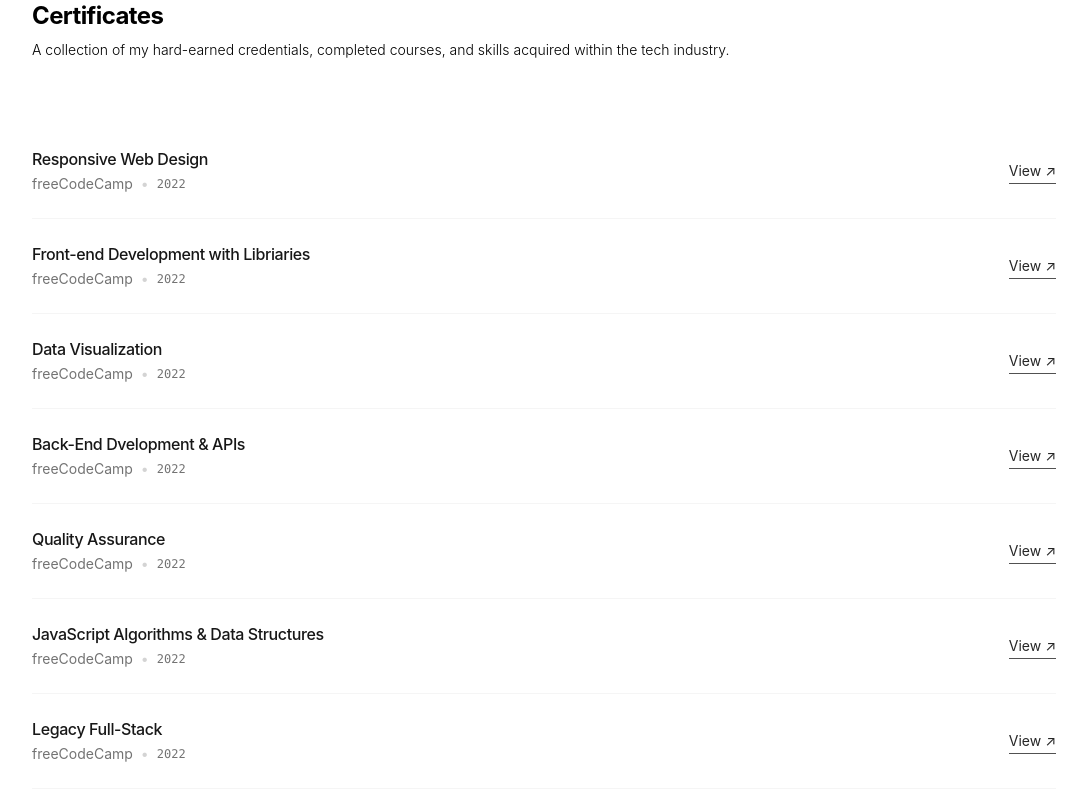
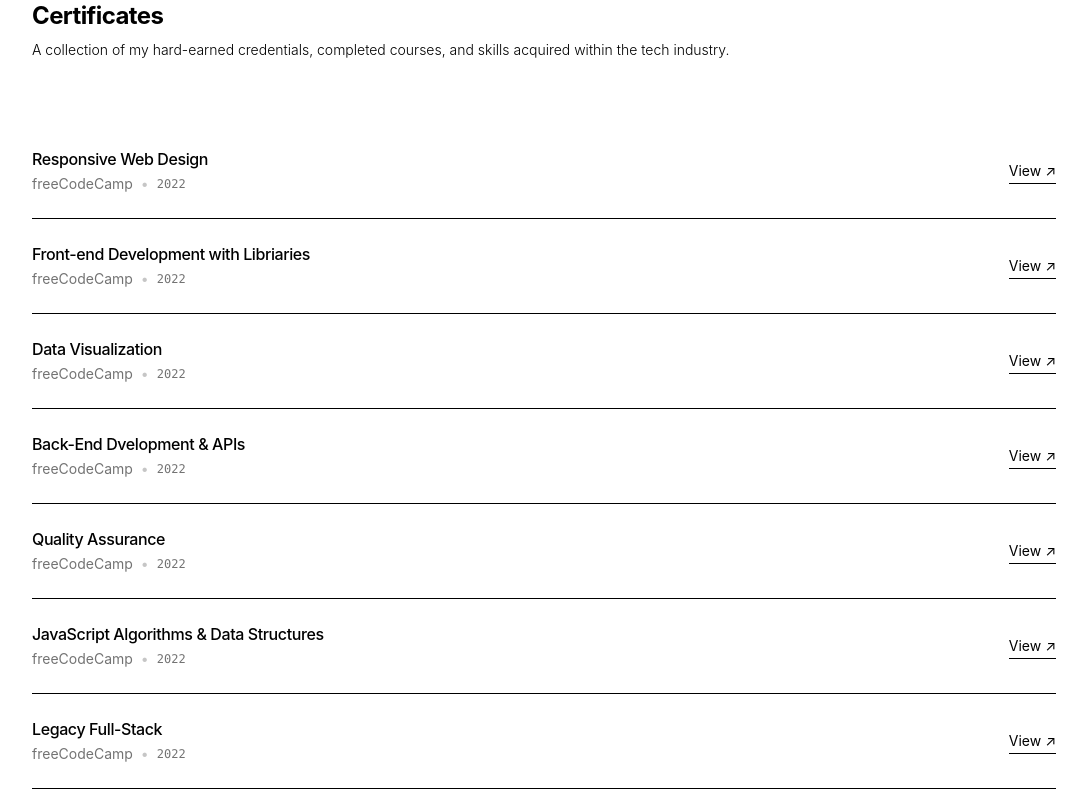
Before and after one commit to Vargas0fficial/personal-portfolio, a React (Vite) app in the folder frontend/: page / in a window 1280 px wide. Shown: the part 3240-4040 px from the top of the page, without its empty margins (96-1183 px from the left). Built offline with nearby package versions, Linux system fonts and the light colour scheme; the HTML template or start-up script is replaced by a standard one.

Commit message:
fixed dark mode issue

```diff
--- a/frontend/src/components/Certificates.tsx
+++ b/frontend/src/components/Certificates.tsx
@@ -118,7 +118,7 @@
           initial="hidden"
           whileInView="visible"
           viewport={{ once: true, margin: "-50px" }}
-          className="flex flex-col w-full divide-y divide-neutral-100 dark:divide-neutral-900"
+          className="flex flex-col w-full divide-y divide-[var(--border-color)]"
         >
           {certificatesList.map((cert) => (
             <motion.div
@@ -128,12 +128,12 @@
             >
               {/* Left Side: Title and Issuer Stacking */}
               <div className="flex-1 min-w-0">
-                <h3 className="text-base font-medium text-neutral-900 dark:text-neutral-100 tracking-tight leading-snug break-words">
+                <h3 className="text-base font-medium text-[var(--text-primary)] tracking-tight leading-snug break-words">
                   {cert.title}
                 </h3>
                 <p className="text-sm font-normal text-neutral-500 dark:text-neutral-400 mt-1 flex items-center gap-2">
                   <span>{cert.issuer}</span>
-                  <span className="text-neutral-300 dark:text-neutral-700">•</span>
+                  <span className="text-[var(--text-secondary)] opacity-40">•</span>
                   <span className="font-mono text-xs">{cert.date}</span>
                 </p>
               </div>
@@ -144,7 +144,7 @@
                   href={cert.credentialUrl}
                   target="_blank"
                   rel="noopener noreferrer"
-                  className="inline-flex items-center text-sm font-normal text-neutral-800 dark:text-neutral-200 border-b border-neutral-800/80 dark:border-neutral-200/80 pb-0.5 hover:opacity-60 transition-opacity cursor-pointer whitespace-nowrap"
+                  className="inline-flex items-center text-sm font-normal text-[var(--text-primary)] border-b border-[var(--border-hover)] pb-0.5 hover:opacity-60 transition-opacity cursor-pointer whitespace-nowrap"
                 >
                   View ↗
                 </a>
```
